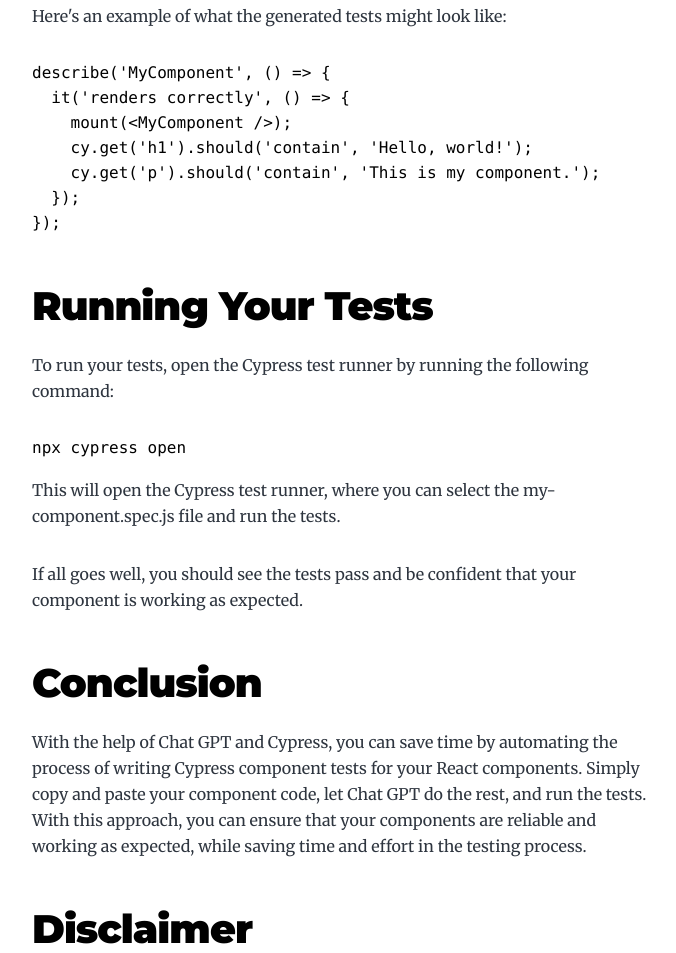
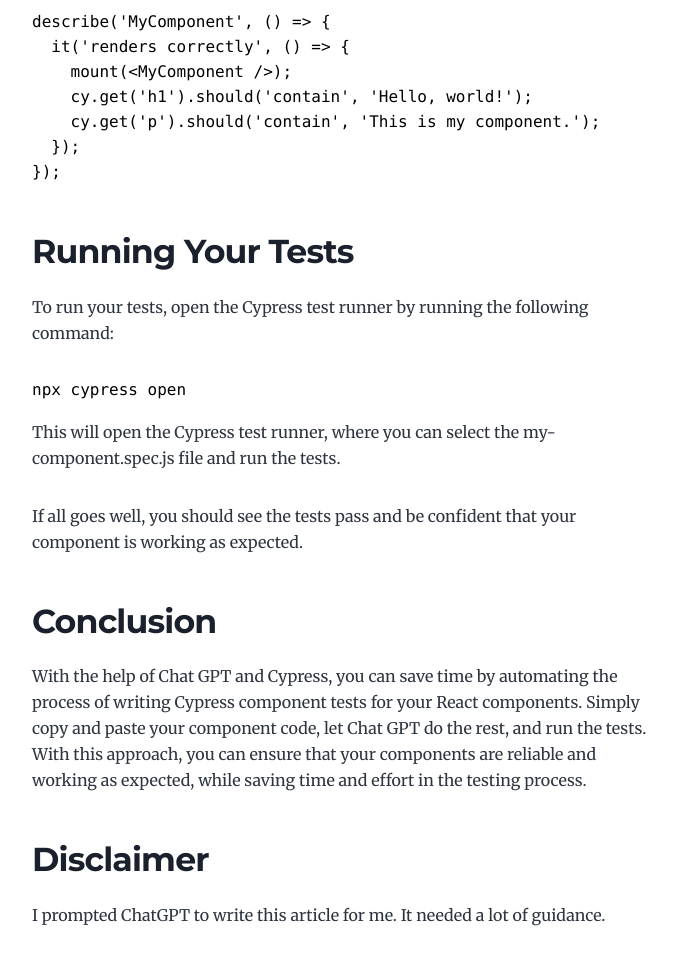
Before and after one commit to mattlgroff/groffdev, a Gatsby site: page /cypress-component-tests-with-chatgpt/ in a window 1280 px wide. Shown: the part 1354-2307 px from the top of the page, without its empty margins (292-968 px from the left). Built offline with nearby package versions, Linux system fonts and the light colour scheme; Gatsby itself is replaced by a stand-in of ours; some packages are replaced by stand-ins of ours; code samples lack their colours.

Commit message:
Formatting

````diff
--- a/content/blog/cypress-component-tests-with-chatgpt/index.md
+++ b/content/blog/cypress-component-tests-with-chatgpt/index.md
@@ -6,7 +6,7 @@
 
 Writing unit tests for React components can be time-consuming, especially if you have a large codebase with many components to test. Fortunately, with the help of Chat GPT and Cypress, you can save time by automating the process of writing unit tests.
 
-# Generating Tests with Chat GPT
+## Generating Tests with Chat GPT
 Let's say you have a React component called MyComponent that you want to test. Start by creating an empty file called my-component.spec.js in the cypress/integration directory.
 
 Next, go to chat.openai.com and start a new chat with the Chat GPT app. In the chat, copy and paste your MyComponent code and ask Chat GPT to "write me a cypress component spec test for the following React component."
@@ -44,7 +44,7 @@
 });
 ```
 
-# Running Your Tests
+## Running Your Tests
 To run your tests, open the Cypress test runner by running the following command:
 
 ```bash
@@ -55,10 +55,10 @@
 
 If all goes well, you should see the tests pass and be confident that your component is working as expected.
 
-# Conclusion
+## Conclusion
 With the help of Chat GPT and Cypress, you can save time by automating the process of writing Cypress component tests for your React components. Simply copy and paste your component code, let Chat GPT do the rest, and run the tests. With this approach, you can ensure that your components are reliable and working as expected, while saving time and effort in the testing process.
 
-# Disclaimer
+## Disclaimer
 I prompted ChatGPT to write this article for me. It needed a lot of guidance.
 
 For example:
````
